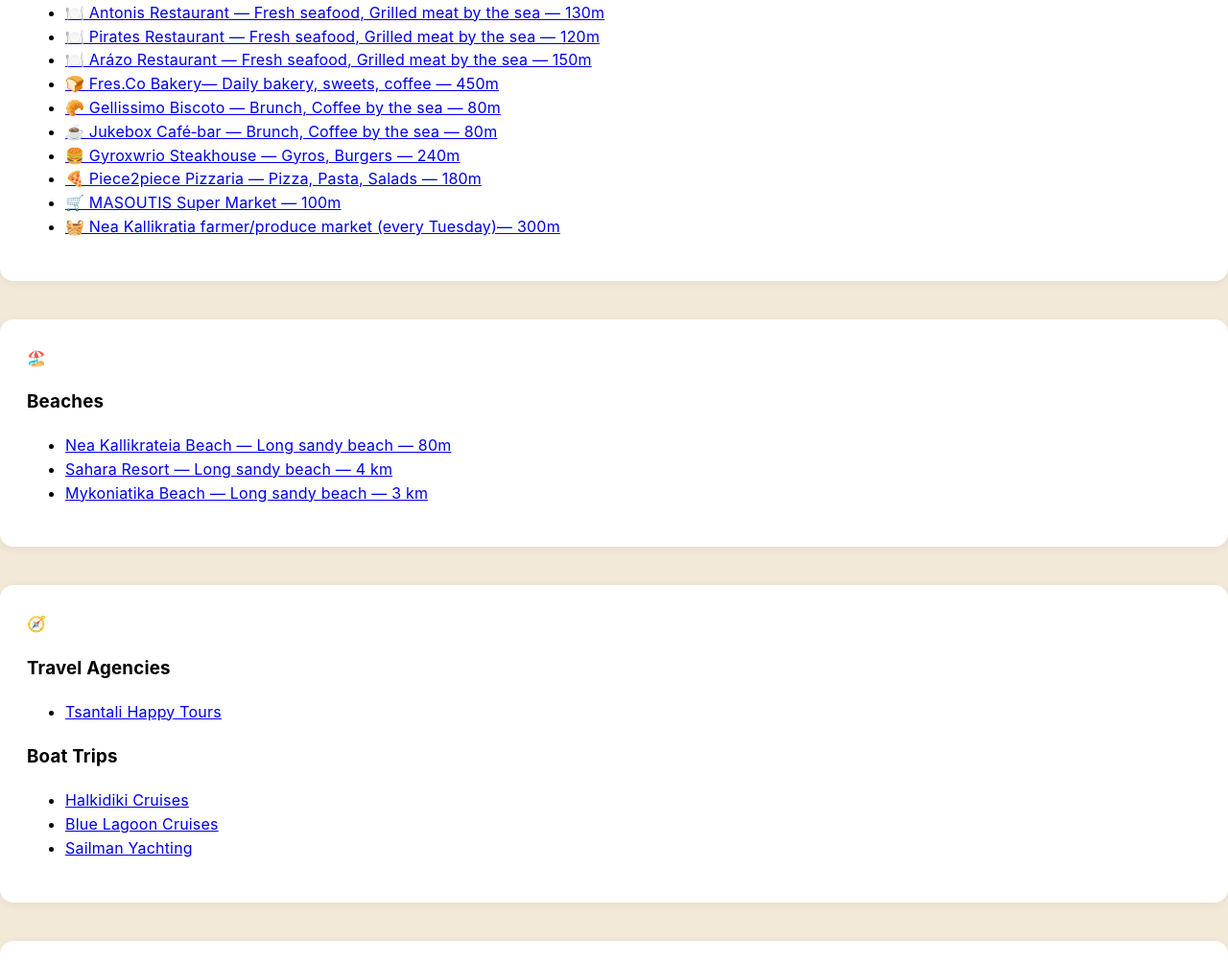
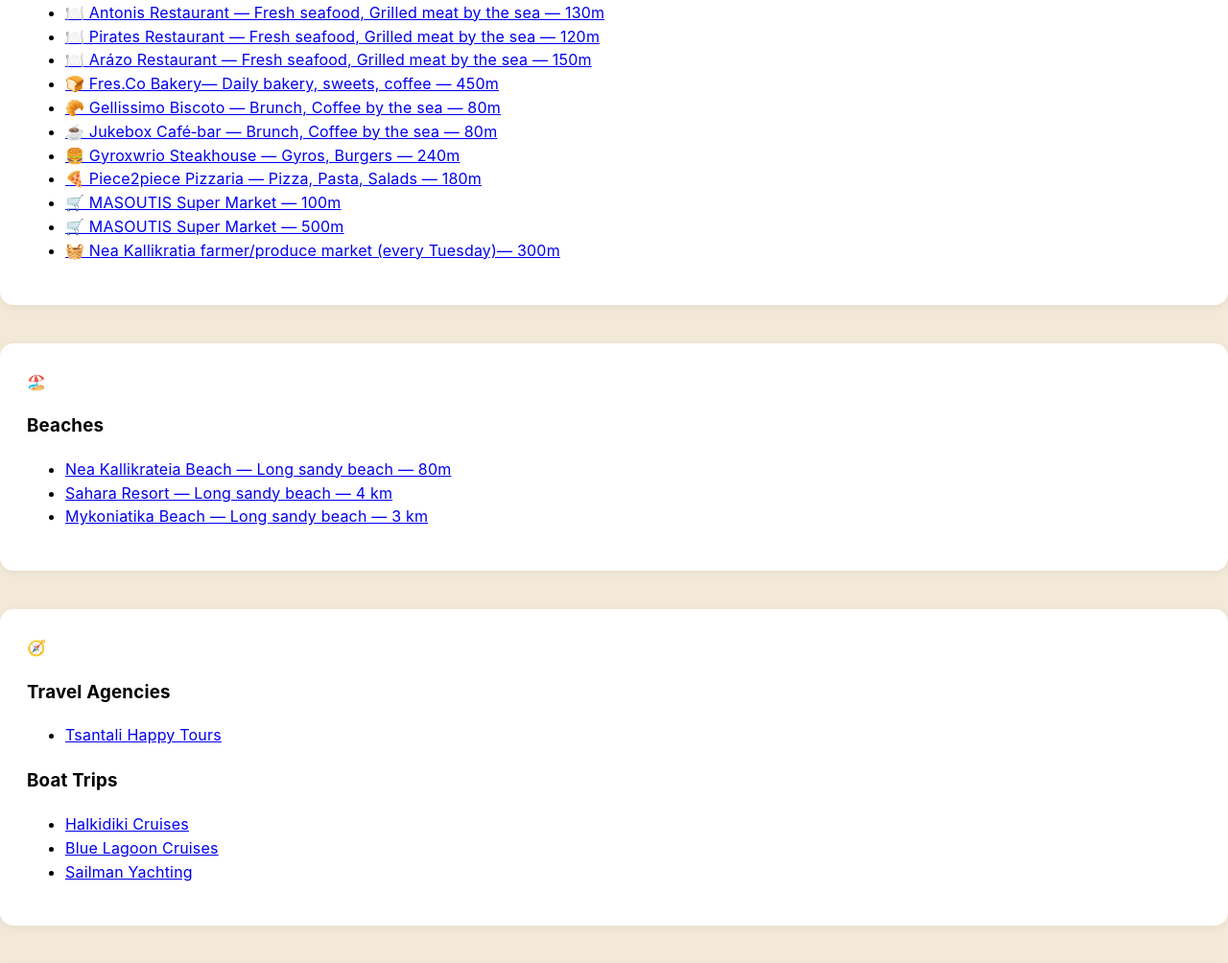
Before and after one commit to truthmanteele/eleni-luxury-suites, a plain HTML site: page index.html in a window 1280 px wide. Shown: the part 10396-11400 px from the top of the page at 96% size. Drawn offline with Linux system fonts and the light colour scheme.

Commit message:
Update index.html

```diff
--- a/index.html
+++ b/index.html
@@ -459,6 +459,11 @@ Nearby attractions include the
        </a>
       </li>
       <li>
+          <a href="https://https://maps.app.goo.gl/CjnRza7VC1e7Dj9Z9" target="_blank">
+          🛒 MASOUTIS Super Market — 500m
+       </a>
+      </li>
+      <li>
        <a href="https://maps.app.goo.gl/482nf4EM9dWeiNy48" target="_blank">
           🧺 Nea Kallikratia farmer/produce market (every Tuesday)— 300m
         </a>
```
